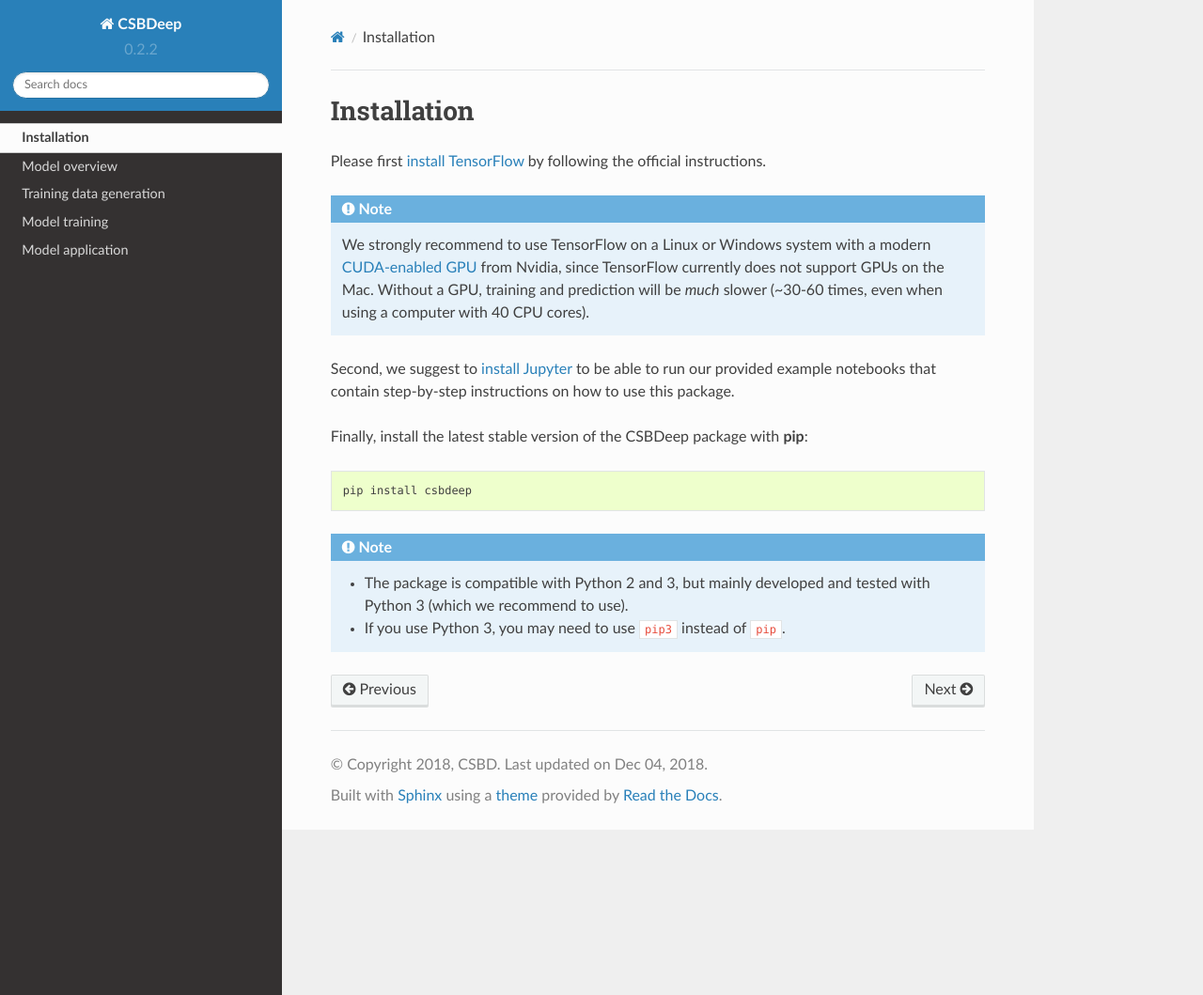
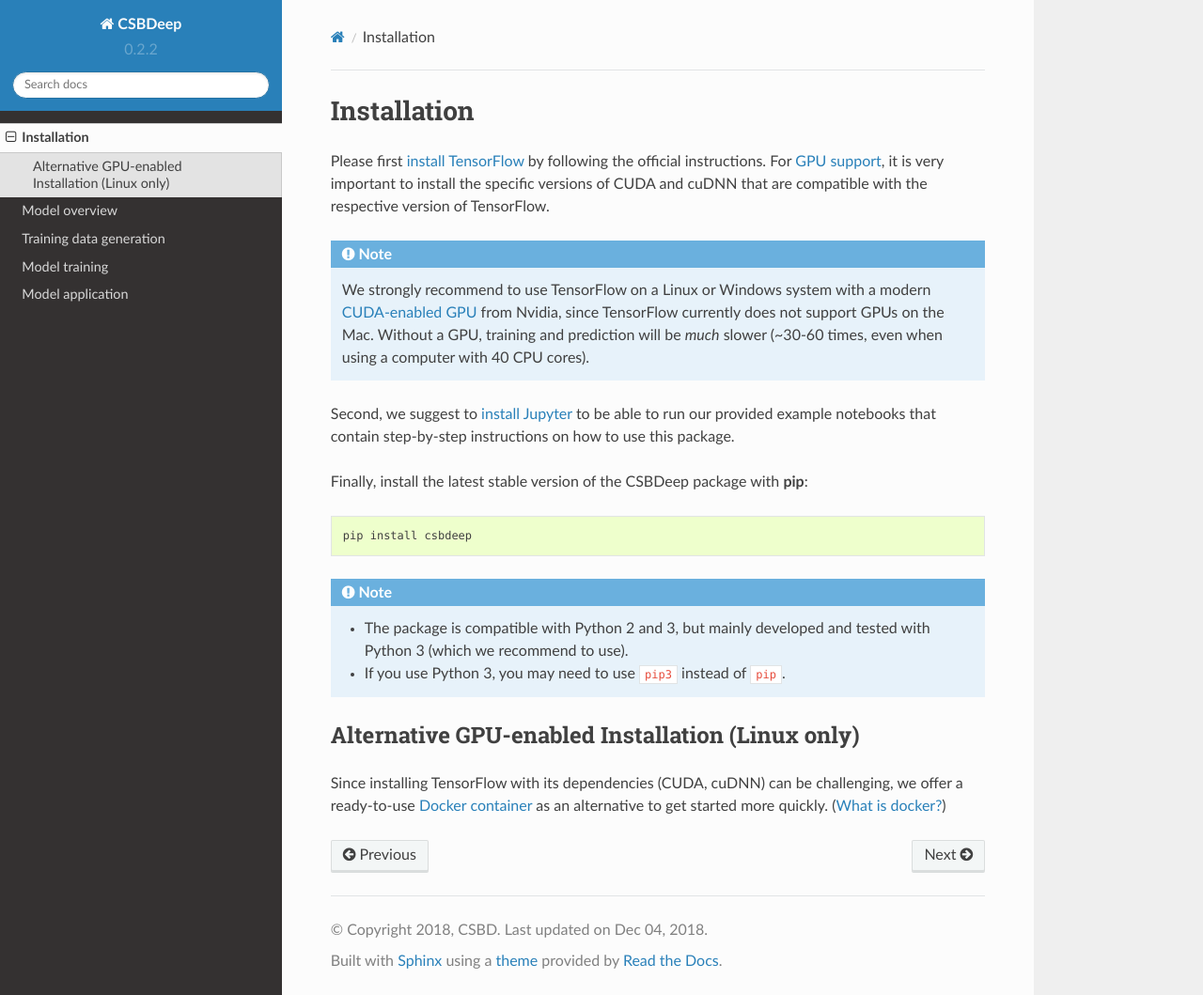
Before and after one commit to CSBDeep/CSBDeep, a Sphinx documentation site: the page built from docs/source/install.rst, in a window 1280 px wide and 1059 px high. Shown: the whole window at 94% size. Built offline with Sphinx 7.4.7 and the Read the Docs theme 2.0.0, drawn with Linux system fonts in a browser that asks for light colours; formulas are drawn with MathJax 3.

Commit message:
update installation doc

```diff
--- a/docs/source/install.rst
+++ b/docs/source/install.rst
@@ -3,6 +3,9 @@
 
 Please first `install TensorFlow <https://www.tensorflow.org/install/>`_
 by following the official instructions.
+For `GPU support <https://www.tensorflow.org/install/gpu>`_, it is very
+important to install the specific versions of CUDA and cuDNN that are
+compatible with the respective version of TensorFlow.
 
 .. Note::
    We strongly recommend to use TensorFlow on a Linux or Windows system with a modern
@@ -34,3 +37,12 @@
 .. Todo::
     - Enable installation via **conda** and `conda forge <https://conda-forge.org/>`_.
     - Provide `docker container <https://www.docker.com/what-docker>`_ to avoid potential installation issues.
+
+
+Alternative GPU-enabled Installation (Linux only)
+-------------------------------------------------
+
+Since installing TensorFlow with its dependencies (CUDA, cuDNN) can be challenging,
+we offer a ready-to-use `Docker container <https://hub.docker.com/r/tboo/csbdeep_gpu_docker/>`_
+as an alternative to get started more quickly.
+(`What is docker? <https://en.wikipedia.org/wiki/Docker_(software)>`_)
```
